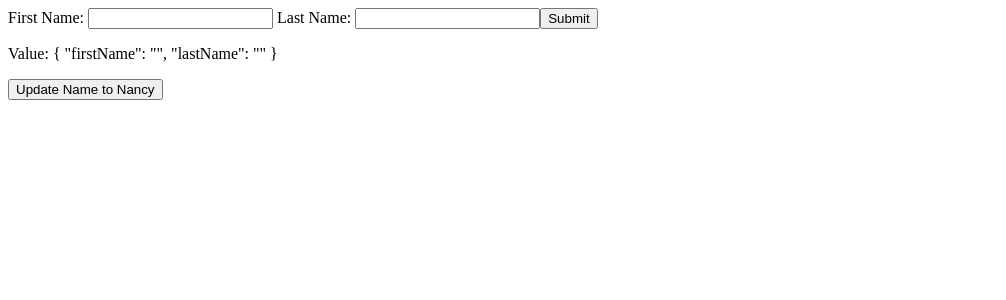
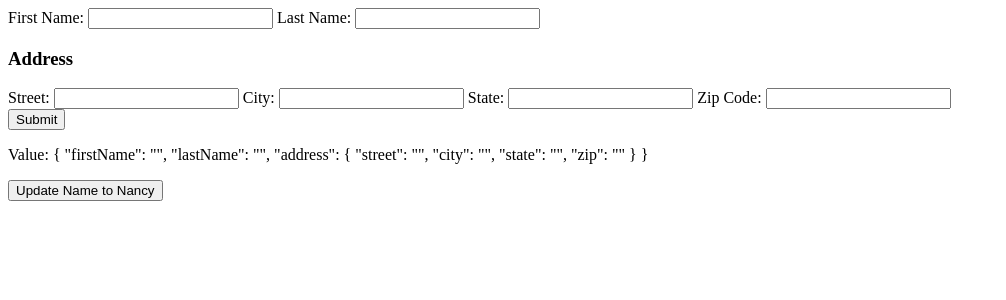
Before and after one commit to alexunjm/angular-11-review, an Angular app: page / in a window 1280 px wide. Shown: the top 300 px of the page, without its empty margins (0-1006 px from the left). Built offline with nearby package versions, Linux system fonts and the light colour scheme.

Commit message:
anidando agrupadores de formulario

```diff
--- a/src/app/my-reactive-forms/components/first-form/first-form.component.html
+++ b/src/app/my-reactive-forms/components/first-form/first-form.component.html
@@ -8,7 +8,35 @@
     Last Name:
     <input type="text" formControlName="lastName" />
   </label>
+
+  <div formGroupName="address">
+    <h3>Address</h3>
+
+    <label>
+      Street:
+      <input type="text" formControlName="street" />
+    </label>
+
+    <label>
+      City:
+      <input type="text" formControlName="city" />
+    </label>
+
+    <label>
+      State:
+      <input type="text" formControlName="state" />
+    </label>
+
+    <label>
+      Zip Code:
+      <input type="text" formControlName="zip" />
+    </label>
+  </div>
+
   <button type="submit" [disabled]="!profileForm.valid">Submit</button>
+
 </form>
+
 <p>Value: {{ profileForm.value | json }}</p>
+
 <button (click)="updateName()">Update Name to Nancy</button>
--- a/src/app/my-reactive-forms/components/first-form/first-form.component.ts
+++ b/src/app/my-reactive-forms/components/first-form/first-form.component.ts
@@ -10,6 +10,12 @@
   profileForm = new FormGroup({
     firstName: new FormControl(''),
     lastName: new FormControl(''),
+    address: new FormGroup({
+      street: new FormControl(''),
+      city: new FormControl(''),
+      state: new FormControl(''),
+      zip: new FormControl(''),
+    }),
   });
   constructor() {}
 
```
